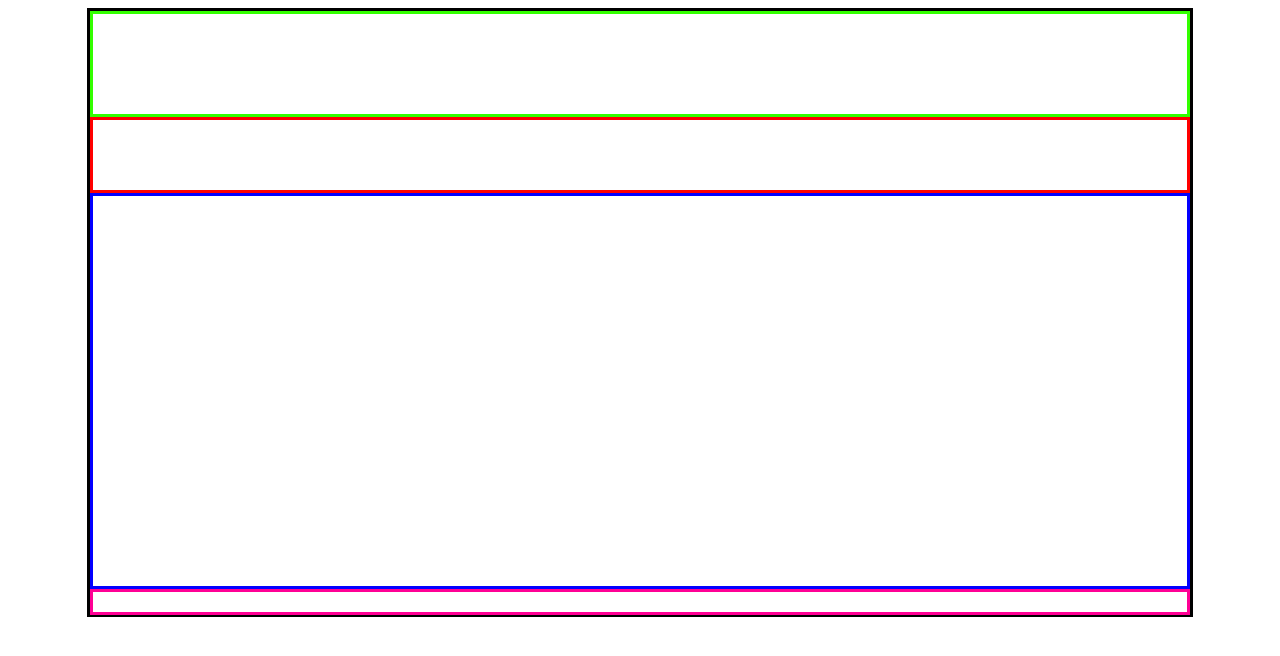
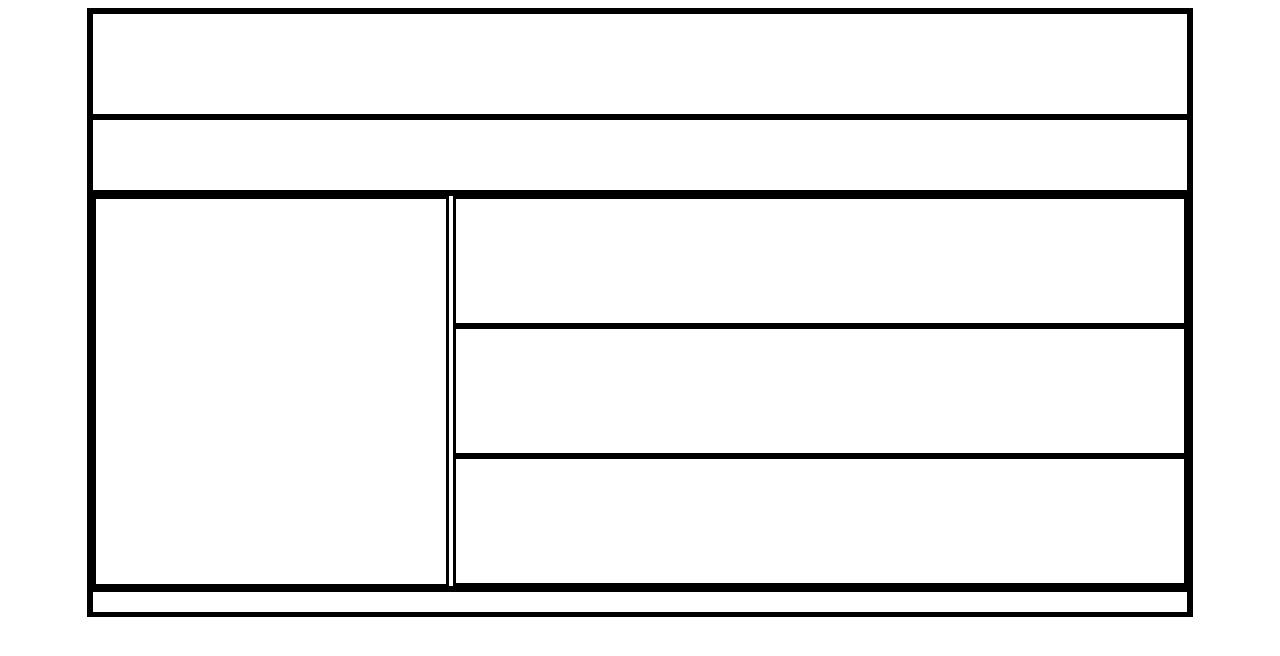
Before and after one commit to eliascardenass/veterinaria, a plain HTML site: page docs/index.html in a window 1280 px wide. Drawn offline with Linux system fonts and the light colour scheme.

Commit message:
listo lo de los articulos

```diff
--- a/docs/estilos.css
+++ b/docs/estilos.css
@@ -5,18 +5,42 @@ main {
     margin: auto;
 }
 header{
-    border: 3px solid rgb(51, 255, 0);
+    border: 3px solid rgb(0, 0, 0);
     height: 100px ;
 }
 nav{
-    border: 3px solid rgb(255, 0, 0);
+    border: 3px solid rgb(0, 0, 0);
     height: 70px ;
 }
 section{
-    border: 3px solid rgb(4, 0, 255);
+    border: 3px solid rgb(0, 0, 0);
     height: 390px ;
 }
 footer{
-    border: 3px solid rgb(255, 0, 149);
+    border: 3px solid rgb(0, 0, 0);
     height: 20px ;
 }
+aside{
+    border: 3px solid rgb(0, 0, 0);
+    height: 385px;
+    width: 350px;
+    float: left;
+}
+article{
+    border: 3px solid rgb(0, 0, 0);
+    height: 123px ;
+    width: 728px;
+    float: right;
+}
+article{
+    border: 3px solid rgb(0, 0, 0);
+    height: 124px ;
+    width: 728px;
+    float: right;
+}
+article{
+    border: 3px solid rgb(0, 0, 0);
+    height: 124px ;
+    width: 728px;
+    float: right;
+}
--- a/docs/index.html
+++ b/docs/index.html
@@ -11,7 +11,12 @@
         <main>
             <header></header>
             <nav></nav>
-            <section></section>
+            <section>
+                <aside></aside>
+                <article></article>
+                <article></article>
+                <article></article>
+            </section>
             <footer></footer>
         </main>
     </body>
```
